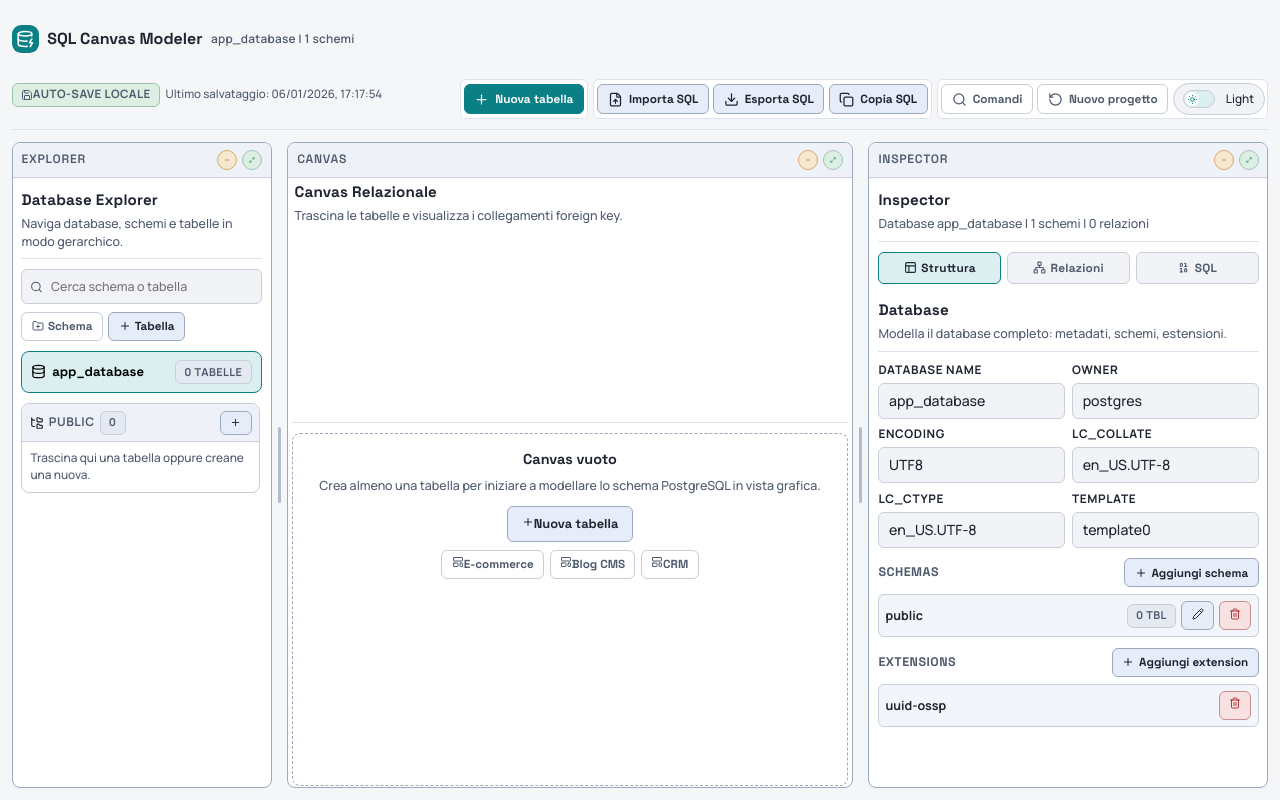
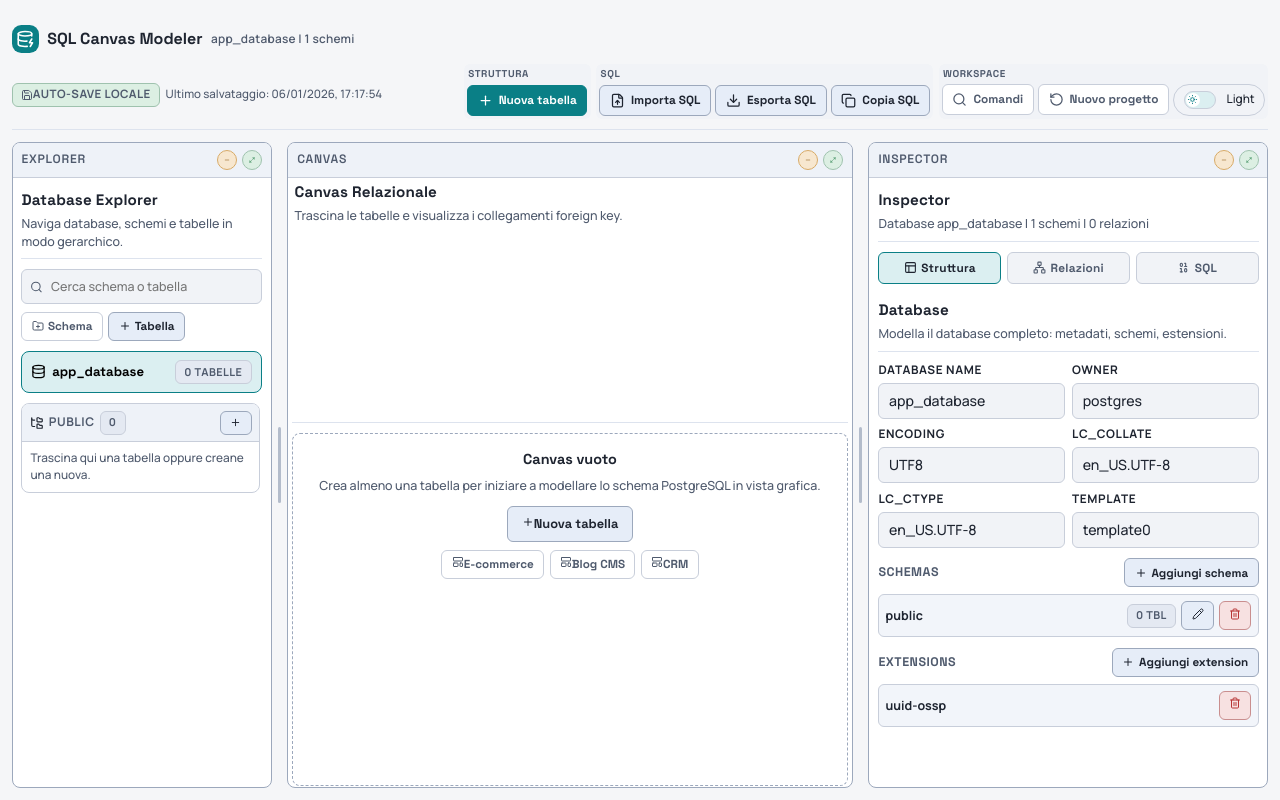
Before and after one commit to d4v3-rm/fe-react-sql-canva, a React (Vite) app: page / in a window 1280 px wide. Built offline with nearby package versions, Linux system fonts and the light colour scheme.

Commit message:
refactor(ui): use borderless header action groups with labels

```diff
--- a/src/features/toolbar/Toolbar.module.scss
+++ b/src/features/toolbar/Toolbar.module.scss
@@ -60,18 +60,32 @@
 }
 
 .actionGroup {
+  display: grid;
+  gap: 0.18rem;
+  padding: 0.18rem 0.2rem 0.2rem;
+  border-radius: t.$radius-sm;
+  background: t.$color-surface-soft;
+  min-width: 0;
+}
+
+.groupLabel {
+  color: t.$color-text-soft;
+  font-family: t.$font-heading;
+  font-size: 0.62rem;
+  font-weight: 700;
+  letter-spacing: 0.06em;
+  text-transform: uppercase;
+  padding-inline: 0.08rem;
+}
+
+.groupButtons {
   display: inline-flex;
+  flex-wrap: wrap;
   align-items: center;
   gap: 0.26rem;
-  padding: 0.18rem;
-  border: 1px solid t.$color-divider-soft;
-  border-radius: t.$radius-sm;
-  background: t.$color-surface;
-  min-width: 0;
-  flex-wrap: wrap;
 }
 
-.actionGroup button {
+.groupButtons button {
   display: inline-flex;
   align-items: center;
   gap: 0.38rem;
@@ -168,6 +182,9 @@
 
   .actionGroup {
     width: 100%;
+  }
+
+  .groupButtons {
     justify-content: flex-start;
   }
 }
--- a/src/features/toolbar/Toolbar.tsx
+++ b/src/features/toolbar/Toolbar.tsx
@@ -89,13 +89,18 @@ export function Toolbar({ sqlScript, onOpenCommandPalette }: ToolbarProps) {
 
       <div className={styles.actions}>
         <div className={styles.actionGroup}>
+          <span className={styles.groupLabel}>Struttura</span>
+          <div className={styles.groupButtons}>
             <Button variant="primary" onClick={addTable}>
               <Plus size={15} />
               Nuova tabella
             </Button>
           </div>
+        </div>
 
         <div className={styles.actionGroup}>
+          <span className={styles.groupLabel}>SQL</span>
+          <div className={styles.groupButtons}>
             <Button onClick={handleOpenImportDialog} disabled={importing}>
               <FileUp size={15} />
               Importa SQL
@@ -109,8 +114,11 @@ export function Toolbar({ sqlScript, onOpenCommandPalette }: ToolbarProps) {
               {copyStatus === 'copied' ? 'Copiato' : copyStatus === 'error' ? 'Errore copia' : 'Copia SQL'}
             </Button>
           </div>
+        </div>
 
         <div className={styles.actionGroup}>
+          <span className={styles.groupLabel}>Workspace</span>
+          <div className={styles.groupButtons}>
             <Button variant="ghost" onClick={onOpenCommandPalette} title="Apri command palette (Ctrl+K)">
               <Search size={15} />
               Comandi
@@ -134,6 +142,7 @@ export function Toolbar({ sqlScript, onOpenCommandPalette }: ToolbarProps) {
             </button>
           </div>
         </div>
+      </div>
 
       <div className={styles.meta}>
         <Badge tone="success">
```
Lines whose indentation alone changed are shown as unchanged.
